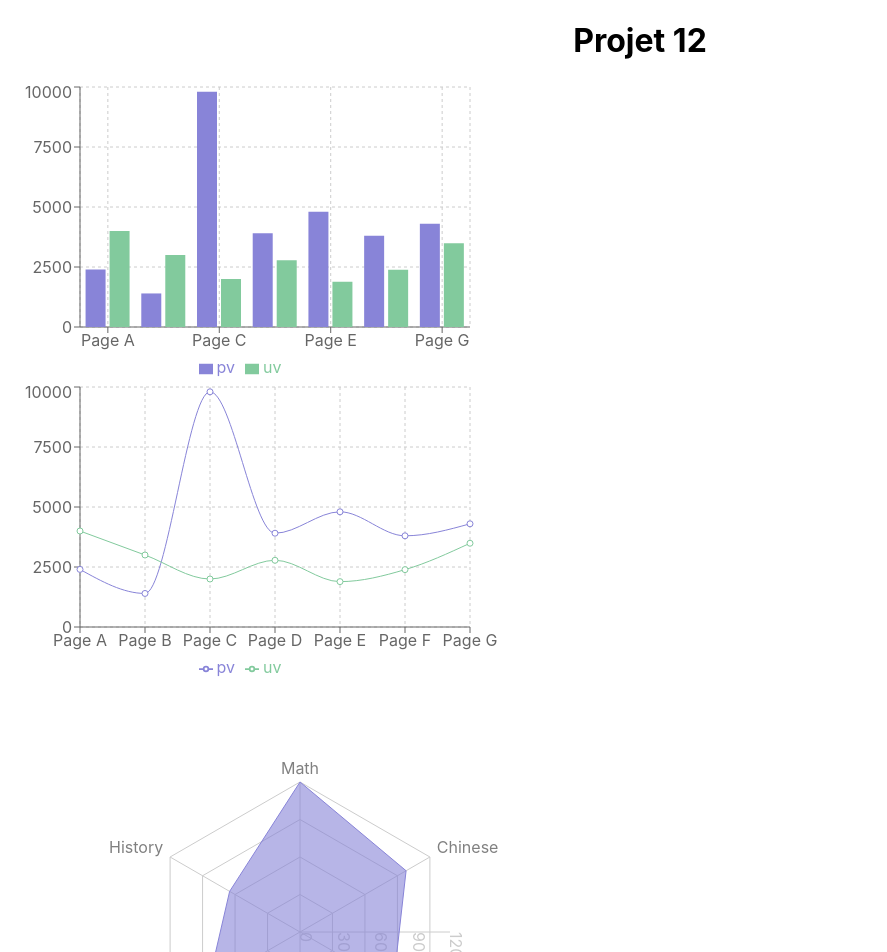
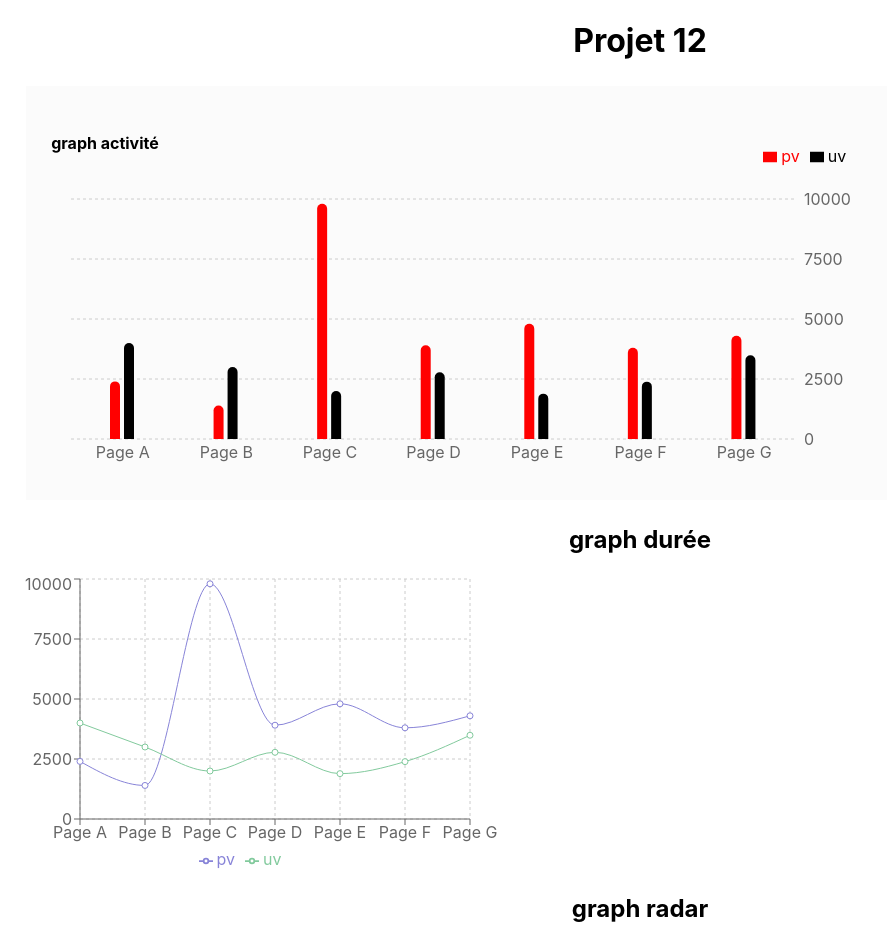
Before and after one commit to Jey221/P12-Front-SportSee, a React (Create React App) app in the folder front_end/: page / in a window 1280 px wide. Shown: the top 952 px of the page, without its empty margins (0-887 px from the left). Built offline with nearby package versions, Linux system fonts and the light colour scheme.

Commit message:
mise en fomre graph1

```diff
--- a/front_end/package.json
+++ b/front_end/package.json
@@ -35,5 +35,8 @@
       "last 1 firefox version",
       "last 1 safari version"
     ]
+  },
+  "devDependencies": {
+    "prettier": "2.8.4"
   }
 }
--- a/front_end/public/index.html
+++ b/front_end/public/index.html
@@ -23,7 +23,7 @@
       work correctly both with client-side routing and a non-root public URL.
       Learn how to configure a non-root public URL by running `npm run build`.
     -->
-    <title>React App</title>
+    <title>SportSee</title>
   </head>
   <body>
     <noscript>You need to enable JavaScript to run this app.</noscript>
--- a/front_end/src/App.js
+++ b/front_end/src/App.js
@@ -1,17 +1,30 @@
 import './style/App.css';
-import ChartActivity from './components/ChartActivity';
-import ChartDuration from './components/ChartDuration';
-import ChartRadar from './components/ChartRadar';
-import ChartScore from './components/ChartScore';
+import './style/charts/chartActivity.css';
+import ChartActivity from './components/charts/ChartActivity';
+import ChartDuration from './components/charts/ChartDuration';
+import ChartRadar from './components/charts/ChartRadar';
+import ChartScore from './components/charts/ChartScore';
 
 function App() {
   return (
     <div className="App">
-    <h1>Projet 12</h1>
-    <ChartActivity />
-    <ChartDuration />
-    <ChartRadar/>
-    <ChartScore/>
+      <h1>Projet 12</h1>
+      <div className="activity">
+        <h4>graph activité</h4>
+        <ChartActivity />
+      </div>
+      <h2>graph durée</h2>
+      <div>
+        <ChartDuration />
+      </div>
+      <h2>graph radar</h2>
+      <div>
+        <ChartRadar />
+      </div>
+      <h2>score</h2>
+      <div>
+        <ChartScore />
+      </div>
     </div>
   );
 }
--- a/front_end/src/components/ChartActivity.js
+++ /dev/null
@@ -1,36 +0,0 @@
-import {
-  BarChart,
-  Bar,
-  XAxis,
-  YAxis,
-  CartesianGrid,
-  Tooltip,
-  Legend
-} from "recharts";
-
-import Datas from "../data/data.json";
-
-console.log(Datas);
-export default function ChartActivity() {
-  return (
-    <BarChart
-      width={500}
-      height={300}
-      data={Datas}
-      margin={{
-        top: 5,
-        right: 30,
-        left: 20,
-        bottom: 5
-      }}
-    >
-      <CartesianGrid strokeDasharray="3 3" />
-      <XAxis dataKey="name" />
-      <YAxis />
-      <Tooltip />
-      <Legend />
-      <Bar dataKey="pv" fill="#8884d8" />
-      <Bar dataKey="uv" fill="#82ca9d" />
-    </BarChart>
-  );
-}
--- /dev/null
+++ b/front_end/src/components/charts/ChartActivity.js
@@ -0,0 +1,54 @@
+import '../../style/charts/chartActivity.css';
+import {
+  BarChart,
+  Bar,
+  XAxis,
+  YAxis,
+  CartesianGrid,
+  Tooltip,
+  Legend,
+} from 'recharts';
+
+import Datas from '../../data/data.json';
+
+export default function ChartActivity() {
+  return (
+    <BarChart
+      width={835}
+      height={300}
+      data={Datas}
+      margin={{
+        top: 5,
+        right: 30,
+        left: 20,
+        bottom: 5,
+      }}
+    >
+      <CartesianGrid strokeDasharray="3 3" vertical={false} />
+      <XAxis dataKey="name" axisLine={false} tickLine={false} />
+      <YAxis orientation="right" axisLine={false} tickLine={false} />
+      <Tooltip content={<CustomTooltip />} />
+      <Legend verticalAlign="top" align="right" id="legend" />
+      <Bar dataKey="pv" barSize={10} fill="red" radius={[10, 10, 0, 0]} />
+      <Bar dataKey="uv" barSize={10} fill="black" radius={[10, 10, 0, 0]} />
+    </BarChart>
+  );
+}
+
+function CustomTooltip({ active, payload }) {
+  if (active && payload && payload.length) {
+    return (
+      <div className="tooltip">
+        <h4>
+          {payload[0].dataKey}
+          {payload[0].value}
+        </h4>
+        <h4>
+          {payload[1].dataKey}
+          {payload[1].value}
+        </h4>
+      </div>
+    );
+  }
+  return null;
+}
--- a/front_end/src/components/ChartDuration.js
+++ b/front_end/src/components/charts/ChartDuration.js
@@ -1,5 +1,5 @@
 import { LineChart, Line, XAxis, YAxis, CartesianGrid, Tooltip, Legend } from 'recharts';
-import Datas from "../data/data.json";
+import Datas from "../../data/data.json";
 
 console.log(Datas);
 
--- a/front_end/src/components/ChartRadar.js
+++ b/front_end/src/components/charts/ChartRadar.js
@@ -5,7 +5,7 @@ import {
   PolarAngleAxis,
   PolarRadiusAxis
 } from "recharts";
-import Datas from '../data/data2.json'
+import Datas from '../../data/data2.json'
 
 export default function ChartRadar() {
   return (
--- a/front_end/src/components/ChartScore.js
+++ b/front_end/src/components/charts/ChartScore.js
@@ -1,5 +1,5 @@
 import { PieChart, Pie, Cell } from "recharts";
-import Datas from '../data/data3.json'
+import Datas from '../../data/data3.json'
 const COLORS = ["#0088FE", "#00C49F", "#FFBB28", "#FF8042"];
 
 export default function ChartScore() {
--- /dev/null
+++ b/front_end/src/style/charts/chartActivity.css
@@ -0,0 +1,20 @@
+.activity {
+  background: rgba(251, 251, 251, 1);
+  margin: 2%;
+  width: 900px;
+  padding: 2%;
+}
+.activity h4 {
+  text-align: start;
+}
+.tooltip {
+  width: 140%;
+  padding: 2%;
+  padding-left: 20%;
+  background-color: red;
+  color: white;
+  align-items: center;
+}
+.recharts-legend-wrapper {
+  margin-top: -4%;
+}
```
Also changed, not shown: 2 other files (tests, documents, lock files or other folders).
